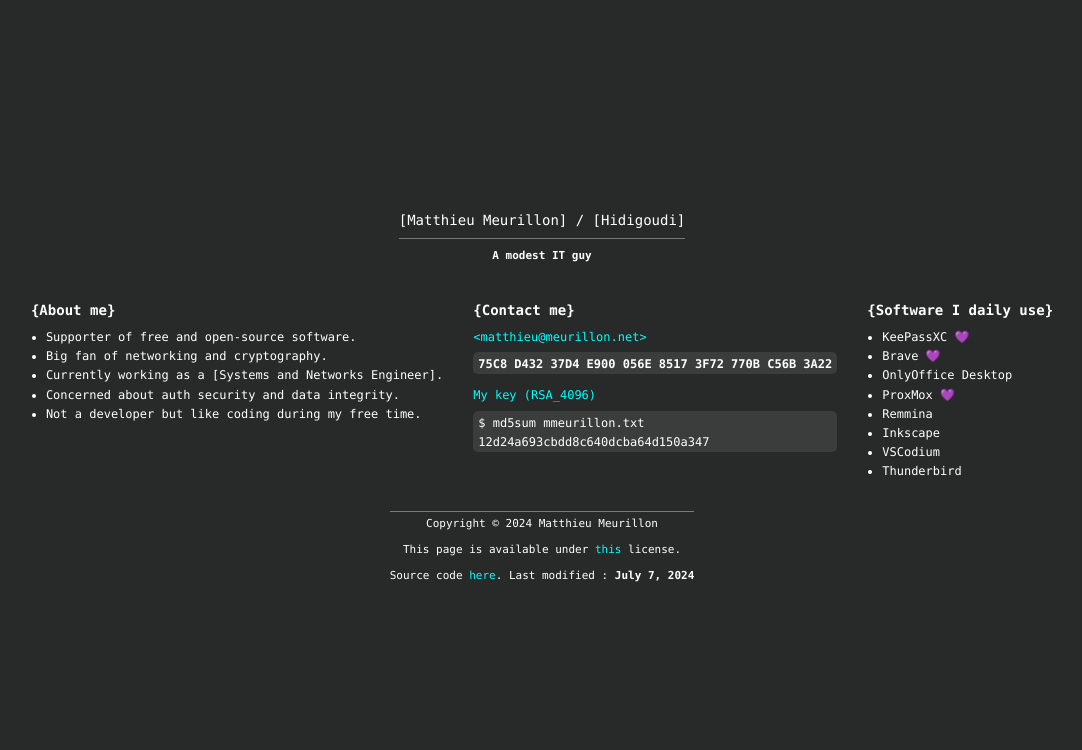
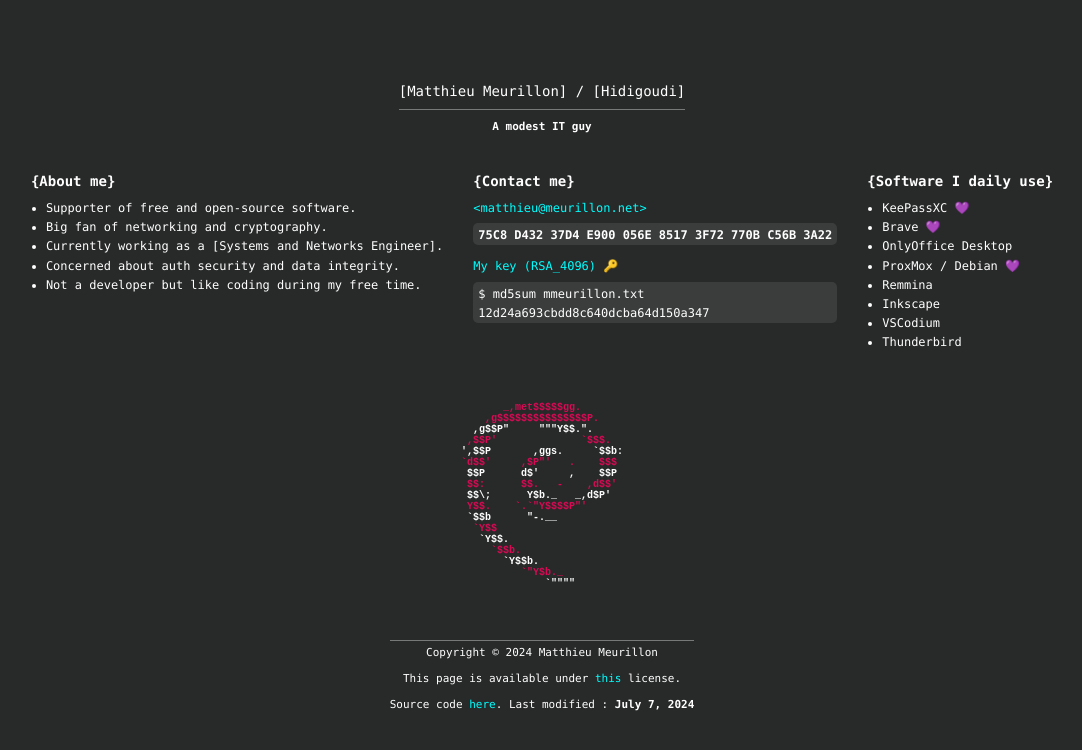
Before and after one commit to Hidigoudi/hidigoudi.github.io, a plain HTML site: page index.html in a window 1280 px wide. Shown: the whole page, without its empty margins (98-1180 px from the left). Drawn offline with Linux system fonts and the light colour scheme.

Commit message:
add: debian logo in text + key unicode icon

```diff
--- a/index.html
+++ b/index.html
@@ -30,7 +30,7 @@
                 <h3 class="subtitle">{Contact me}</h3>
                 <a href="mailto:matthieu@meurillon.net" class="link">&lt;matthieu@meurillon.net&gt;</a>
                 <p class="info fingerprint">75C8 D432 37D4 E900 056E 8517 3F72 770B C56B 3A22</p>
-                <a href="/mmeurillon.txt" class="link" target="_blank">My key (RSA_4096)</a>
+                <a href="/mmeurillon.txt" class="link" target="_blank">My key (RSA_4096) &#x1F511;</a>
                 <p class="info">
                     $ md5sum mmeurillon.txt
                     <br/>
@@ -43,7 +43,7 @@
                     <li>KeePassXC &#x1F49C;</li>
                     <li>Brave &#x1F49C;</li>
                     <li>OnlyOffice Desktop</li>
-                    <li>ProxMox &#x1F49C;</li>
+                    <li>ProxMox / Debian &#x1F49C;</li>
                     <li>Remmina</li>
                     <li>Inkscape</li>
                     <li>VSCodium</li>
@@ -51,6 +51,25 @@
                 </ul>
             </div>
         </div>
+        <pre class="debian">
+<span class="debian-red">       _,met$$$$$gg.</span>
+<span class="debian-red">    ,g$$$$$$$$$$$$$$$P.</span>
+<span class="debian-white">  ,g$$P"     """Y$$.".</span>
+<span class="debian-red"> ,$$P'              `$$$.</span>
+<span class="debian-white">',$$P       ,ggs.     `$$b:</span>
+<span class="debian-red">`d$$'     ,$P"'   .    $$$</span>
+<span class="debian-white"> $$P      d$'     ,    $$P</span>
+<span class="debian-red"> $$:      $$.   -    ,d$$'</span>
+<span class="debian-white"> $$\;      Y$b._   _,d$P'</span>
+<span class="debian-red"> Y$$.    `.`"Y$$$$P"'</span>
+<span class="debian-white"> `$$b      "-.__</span>
+<span class="debian-red">  `Y$$</span>
+<span class="debian-white">   `Y$$.</span>
+<span class="debian-red">     `$$b.</span>
+<span class="debian-white">       `Y$$b.</span>
+<span class="debian-red">          `"Y$b._</span>
+<span class="debian-white">              `""""</span>
+        </pre>
         <p class="footer">
             Copyright © 2024 Matthieu Meurillon
             <br/><br/>
--- a/style.css
+++ b/style.css
@@ -66,6 +66,16 @@ ul {
     font-weight: bold;
 }
 
+/* Logo Debian */
+.debian {
+    font-size: 10px;
+    font-weight: bold;
+    margin-top: 50px;
+}
+
+.debian-red {
+    color: #D70A53;
+}
 
 /* Footer */
 .footer {
```
